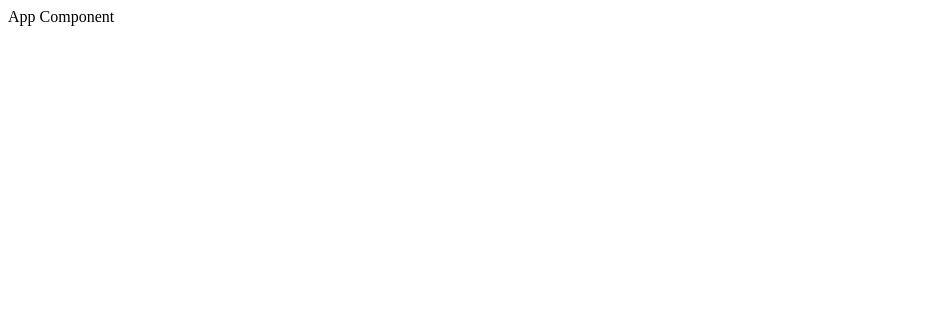
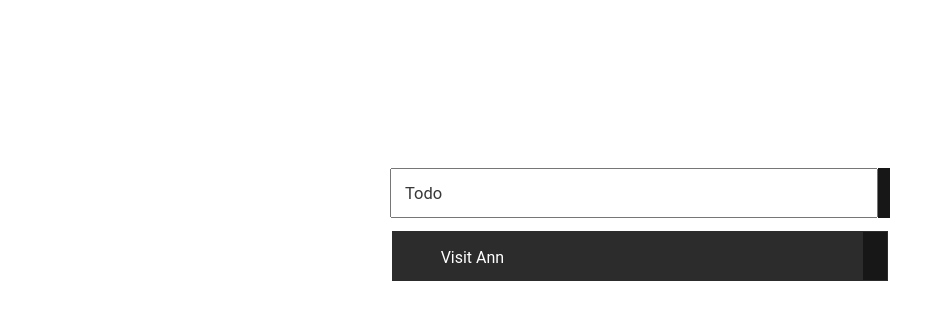
Before and after one commit to jbthecoder5/angular-todo-list-app, an Angular app: page / in a window 1280 px wide. Shown: the top 320 px of the page, without its empty margins (0-945 px from the left). Built offline with nearby package versions, Linux system fonts and the light colour scheme.

Commit message:
made changes to the app.component css file and html file.

```diff
--- a/src/app/app.component.css
+++ b/src/app/app.component.css
@@ -0,0 +1,93 @@
+* {
+  font-family: "Roboto";
+}
+
+.container {
+  padding-top: 160px;
+  display: flex;
+  flex-direction: column;
+  flex-wrap: nowrap;
+}
+
+.todo-list {
+  display: flex;
+  flex-direction: column;
+  flex-wrap: nowrap;
+  width: 500px;
+  margin: auto;
+}
+
+.input-group {
+  display: flex;
+  justify-content: center;
+  height: 50px;
+  padding-bottom: 11px;
+}
+
+input {
+  flex-grow: 1;
+  padding: 13px;
+  font-size: 16.5px;
+  color: #1c1c1c;
+}
+
+::placeholder {
+  color: rgb(56, 56, 56);
+}
+
+input:focus {
+  border-style: solid;
+  outline: none !important;
+  border: 1px solid rgb(48, 48, 48);
+  box-shadow: 0 0 10px rgb(171, 171, 171);
+}
+
+.add-button {
+  border-style: none;
+  cursor: pointer;
+  color: #ffffff;
+  background-color: rgb(23, 23, 23);
+  font-size: x-large;
+  font-weight: bold;
+  /* color: white; */
+}
+button {
+  border-style: none;
+  cursor: pointer;
+  height: 100%;
+}
+.done-button {
+  background-color: #242424;
+  color: #ffffff;
+}
+.remove-button {
+  background-color: #000000;
+  color: #ffffff;
+}
+
+table {
+  list-style-type: none;
+  margin: auto;
+  width: 100%;
+  padding: 0%;
+}
+
+tr {
+  /* padding: 20px; */
+  height: 50px;
+  text-align: left;
+
+  flex-wrap: nowrap;
+  display: flex;
+  justify-content: space-between;
+}
+
+.even {
+  background-color: rgb(44, 44, 44);
+  color: rgb(255, 255, 255);
+}
+
+.odd {
+  background-color: rgb(11, 11, 11);
+  color: rgb(255, 255, 255);
+}
--- a/src/app/app.component.html
+++ b/src/app/app.component.html
@@ -1 +1,21 @@
-<div>App Component</div>
+<div class="container">
+  <div class="todo-list">
+    <div class="input-group">
+      <input type="text" placeholder="Todo" />
+      <button class="add-button"></button>
+    </div>
+    <table>
+      <tr class="even">
+        <td>
+          <pre>
+            Visit Ann
+          </pre>
+        </td>
+        <td>
+          <button class="add-button"></button>
+          <button class="add-button"></button>
+        </td>
+      </tr>
+    </table>
+  </div>
+</div>
```
